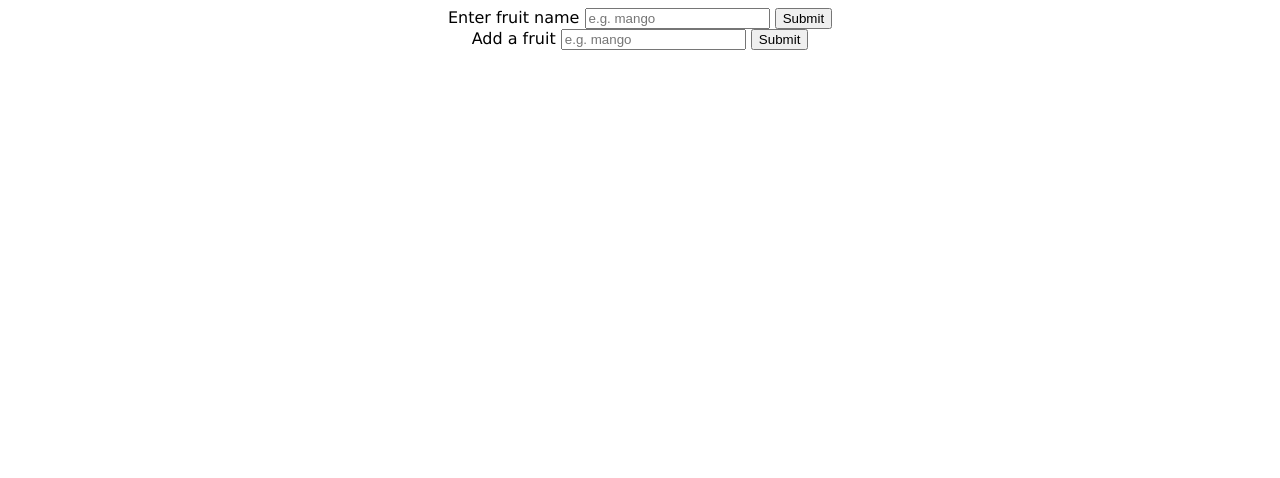
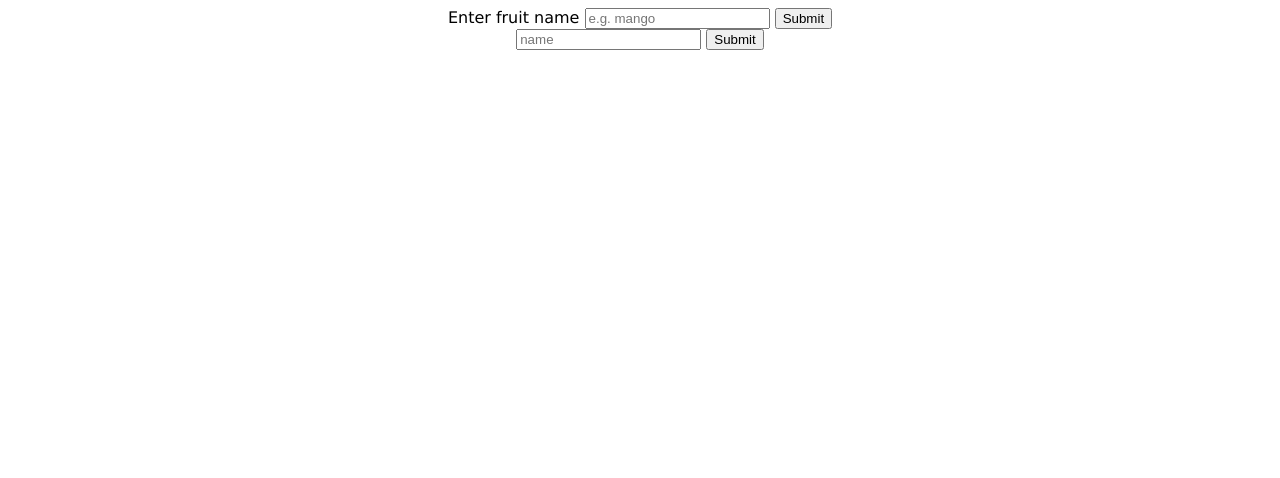
Before and after one commit to Nas-1998/frontEndFruit, a plain HTML site: page index.html in a window 1280 px wide. Shown: the top 478 px of the page. Drawn offline with Linux system fonts and the light colour scheme.

Commit message:
added index update

```diff
--- a/index.html
+++ b/index.html
@@ -21,10 +21,9 @@
     </section>
 
     <section id="addSection">
-        <form>
-            <label for="fruitAdd">Add a fruit</label>
-            <input name="fruit" id="fruitInput" type="text" placeholder="e.g. mango" required>
-            <button type=submit value="submit"> Submit</button>
+        <form id="create-form">
+            <input id="fruitInput" type="text" name = "fruit" placeholder="name" required>
+            <button type=submit value="Create"> Submit</button>
         </form>
     </section>
 
```
